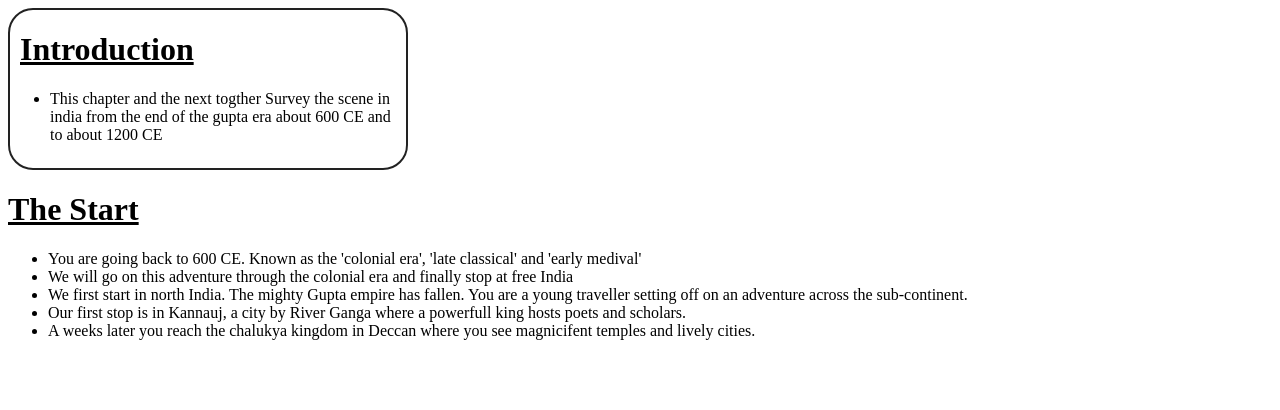
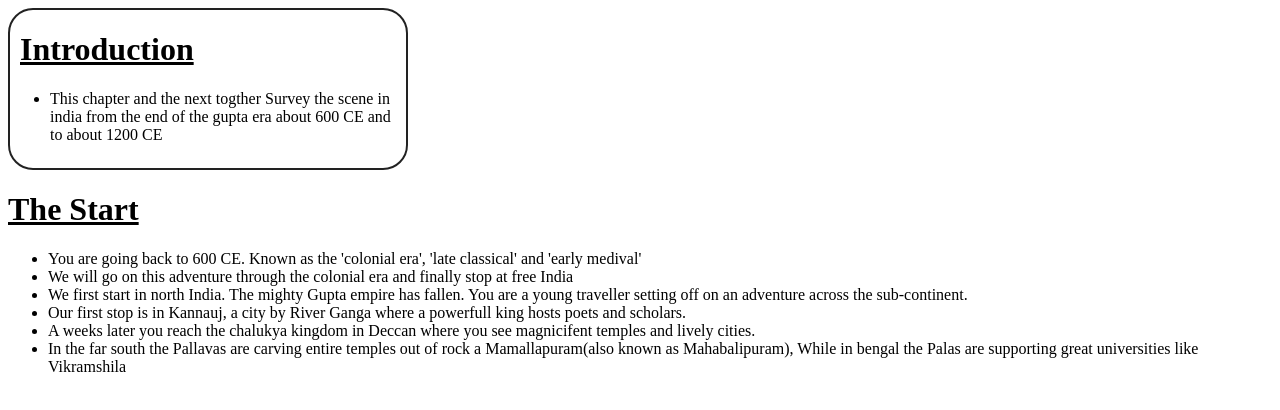
Before and after one commit to python382/S.S, a plain HTML site: page index.html in a window 1280 px wide. Drawn offline with Linux system fonts and the light colour scheme.

Commit message:
Update notes

```diff
--- a/index.html
+++ b/index.html
@@ -17,6 +17,7 @@
         <li>We first start in north India. The mighty Gupta empire has fallen. You are a young traveller setting off on an adventure across the sub-continent.</li>
         <li>Our first stop is in Kannauj, a city by River Ganga where a powerfull king hosts poets and scholars.</li>
         <li>A weeks later you reach the chalukya kingdom in Deccan where you see magnicifent temples and lively cities.</li>
+        <li>In the far south the Pallavas are carving entire temples out of rock a Mamallapuram(also known as Mahabalipuram), While in bengal the Palas are supporting great universities like Vikramshila</li>
       </ul>
     </body>
 </html>
```
